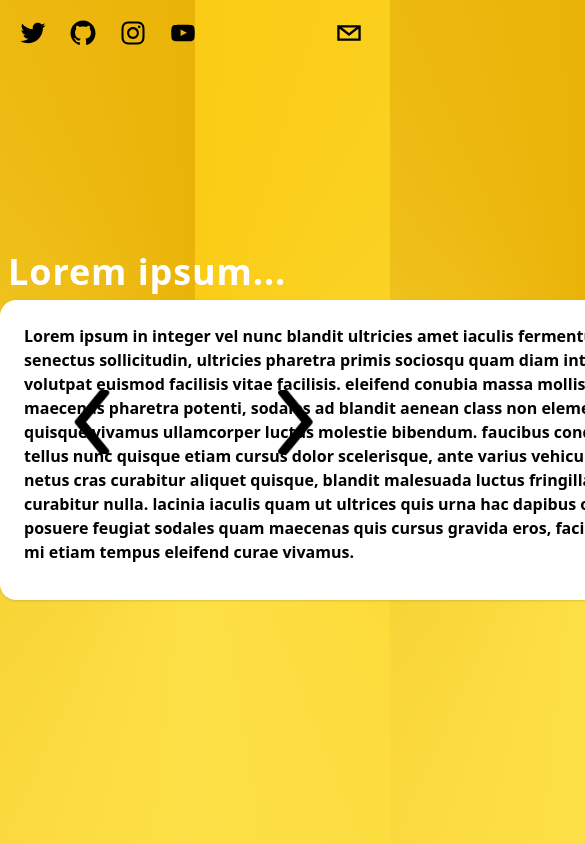
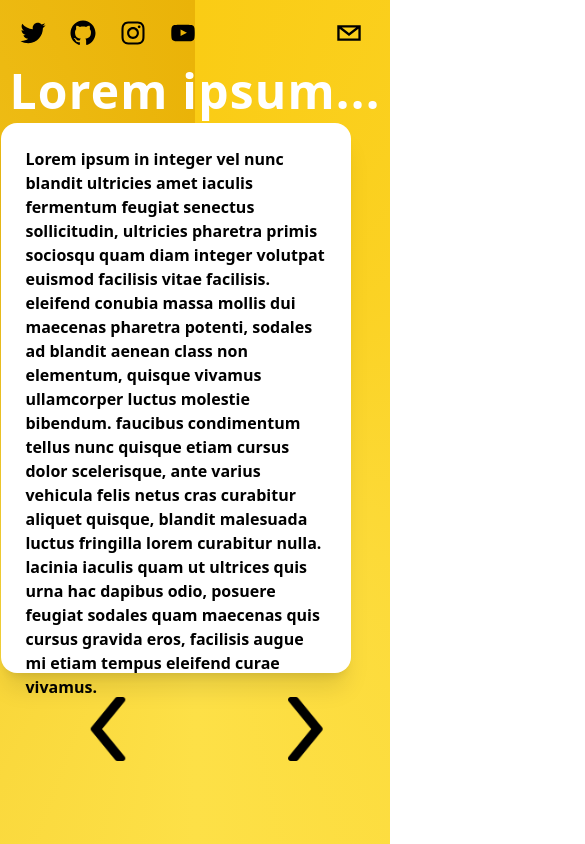
Before and after one commit to DovahKiinCat/SimpleSlideView, a Next.js app: page / in a window 390 px wide. Shown: the top 844 px of the page, 585 px wide, since content can reach past the window. Built offline with nearby package versions, Linux system fonts and the light colour scheme.

Commit message:
Mobile Test

```diff
--- a/components/body.tsx
+++ b/components/body.tsx
@@ -11,7 +11,7 @@ export default function Body() {
                     animate={{ opacity: 1 }}
                     transition={{ delay: 0.25 }}
                 >
-                    <section className='font-bold text-white text-4xl tracking-wide p-2'>
+                    <section className='font-bold text-white text-5xl tracking-wide p-2 text-center sm:text-left sm:text-4xl '>
                         <h1>Lorem ipsum...</h1>
                     </section>
                 </motion.div>
@@ -21,7 +21,7 @@ export default function Body() {
                     animate={{ opacity: 1, x: 0 }}
                     transition={{ delay: 0.25 }}
                 >
-                    <section className='relative bg-white w-[700px] h-[300px] rounded-2xl shadow'>
+                    <section className='relative bg-white w-[350px] h-[550px] rounded-2xl shadow-xl sm:w-[700px] sm:h-[300px]'>
                         <span className='flex p-6 font-bold text-1xl'>
                             <h1>Lorem ipsum in integer vel nunc blandit ultricies amet iaculis fermentum feugiat senectus sollicitudin, ultricies pharetra primis sociosqu quam diam integer volutpat euismod facilisis vitae facilisis. eleifend conubia massa mollis dui maecenas pharetra potenti, sodales ad blandit aenean class non elementum, quisque vivamus ullamcorper luctus molestie bibendum. faucibus condimentum tellus nunc quisque etiam cursus dolor scelerisque, ante varius vehicula felis netus cras curabitur aliquet quisque, blandit malesuada luctus fringilla lorem curabitur nulla. lacinia iaculis quam ut ultrices quis urna hac dapibus odio, posuere feugiat sodales quam maecenas quis cursus gravida eros, facilisis augue mi etiam tempus eleifend curae vivamus.</h1>
                         </span>
@@ -29,7 +29,7 @@ export default function Body() {
                 </motion.div>
             </section>
 
-            <section className='w-full flex flex-row justify-between absolute :hover cursor-pointer'>
+            <section className='w-full flex flex-row justify-between relative p-4 md:absolute md:p-0'>
                 <motion.div className='flex justify-between w-full'
                     initial={{ opacity: 0, y: 80}}
                     animate={{ opacity: 1, y: 0 }}
--- a/components/header.tsx
+++ b/components/header.tsx
@@ -26,7 +26,7 @@ export default function Header() {
                             ))}
                         </motion.div>
                     </section>
-                    <section className='flex max-w-6xl z-20 top-0 pr-2 overflow-hidden tracking-wide text-white font-bold'>
+                    <section className='flex max-w-6xl z-20 top-0 pr-2 overflow-hidden'>
                         <motion.div
                             whileHover={{ scale: 1.1 }}
                             whileTap={{ scale: 0.9 }}
--- a/styles/globals.css
+++ b/styles/globals.css
@@ -9,6 +9,6 @@
         @apply bg-[conic-gradient(var(--tw-gradient-stops))] from-yellow-400 via-yellow-300 to-yellow-500;
     }
     ._arrow{
-        @apply w-20 h-20 mx-14
+        @apply w-20 h-20 mx-14 cursor-pointer
     }
 }
```
